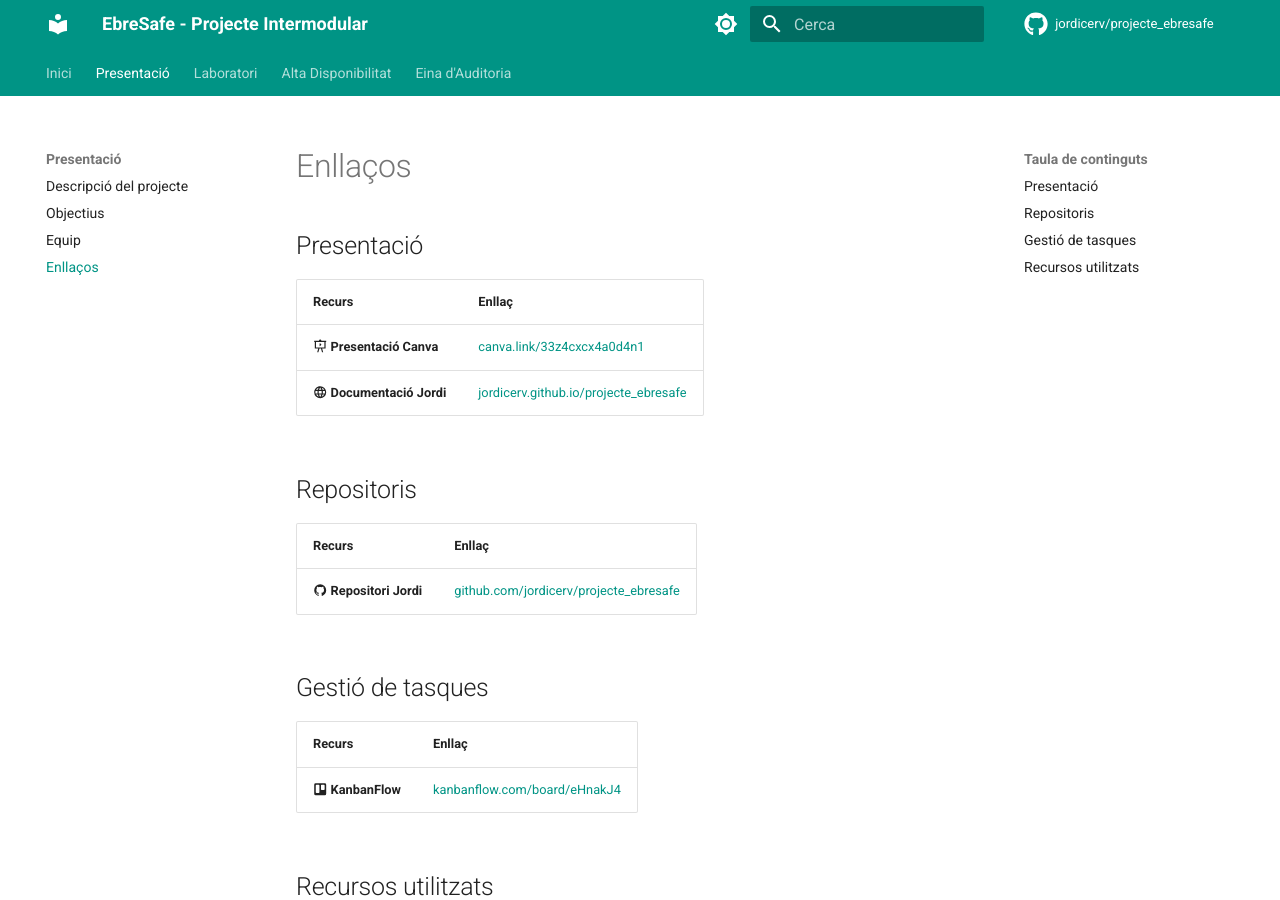
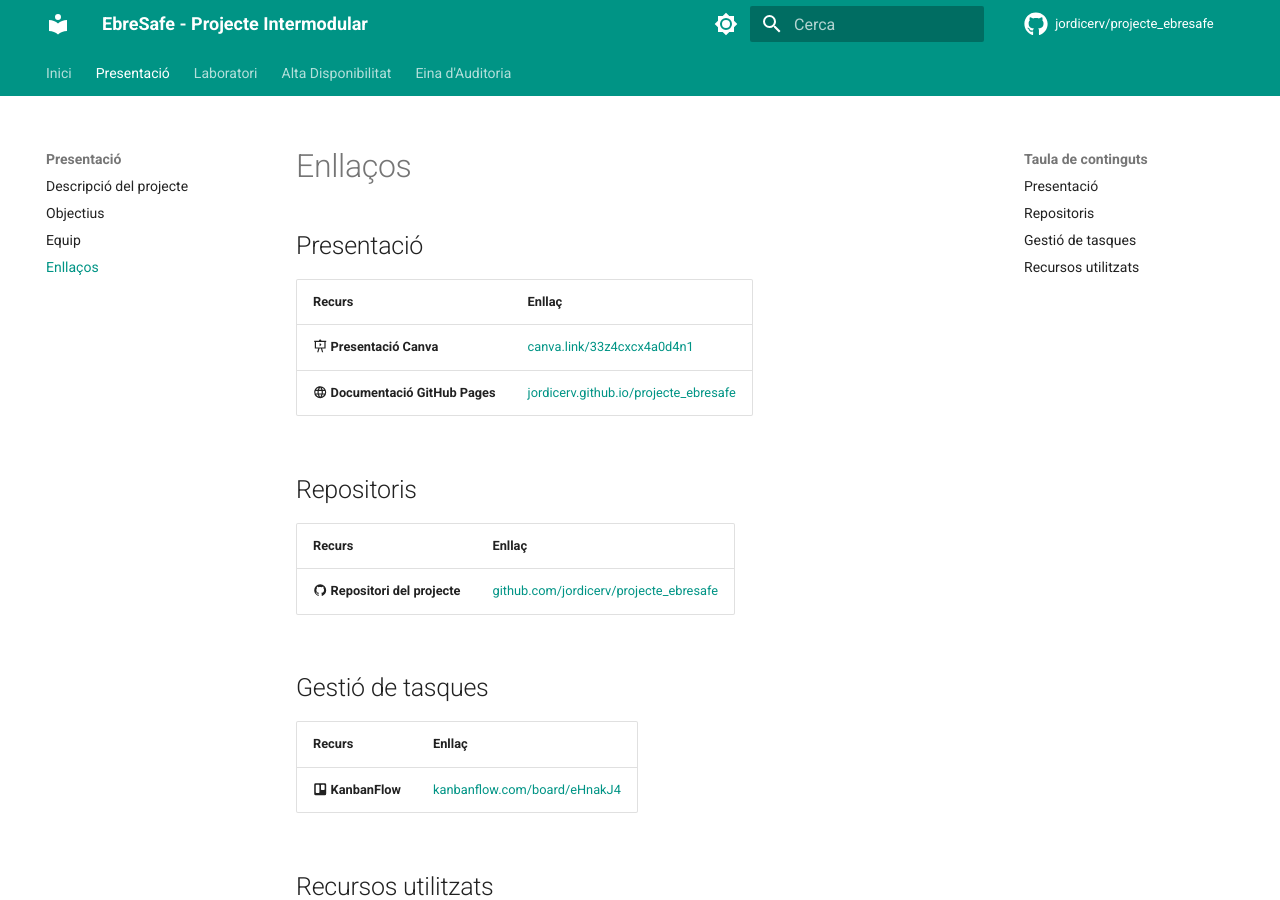
Before and after one commit to jordicerv/projecte_ebresafe, an MkDocs documentation site: the page built from docs/presentacio/enllacos.md, in a window 1280 px wide and 900 px high. Built offline with MkDocs 1.6.1 and Material for MkDocs 9.7.7, drawn with Linux system fonts in a browser that asks for light colours; comment, search, counter and statistics services are not loaded.

Commit message:
Eliminades referències personals - tot neutre com a projecte grupal

```diff
--- a/docs/presentacio/enllacos.md
+++ b/docs/presentacio/enllacos.md
@@ -5,13 +5,13 @@
 | Recurs | Enllaç |
 |--------|--------|
 | :material-presentation-play: **Presentació Canva** | [canva.link/33z4cxcx4a0d4n1](https://canva.link/33z4cxcx4a0d4n1) |
-| :material-web: **Documentació Jordi** | [jordicerv.github.io/projecte_ebresafe](https://jordicerv.github.io/projecte_ebresafe/) |
+| :material-web: **Documentació GitHub Pages** | [jordicerv.github.io/projecte_ebresafe](https://jordicerv.github.io/projecte_ebresafe/) |
 
 ## Repositoris
 
 | Recurs | Enllaç |
 |--------|--------|
-| :material-github: **Repositori Jordi** | [github.com/jordicerv/projecte_ebresafe](https://github.com/jordicerv/projecte_ebresafe) |
+| :material-github: **Repositori del projecte** | [github.com/jordicerv/projecte_ebresafe](https://github.com/jordicerv/projecte_ebresafe) |
 
 ## Gestió de tasques
 
```
Also changed, not shown: docs/index.md (+1 -1 lines).
